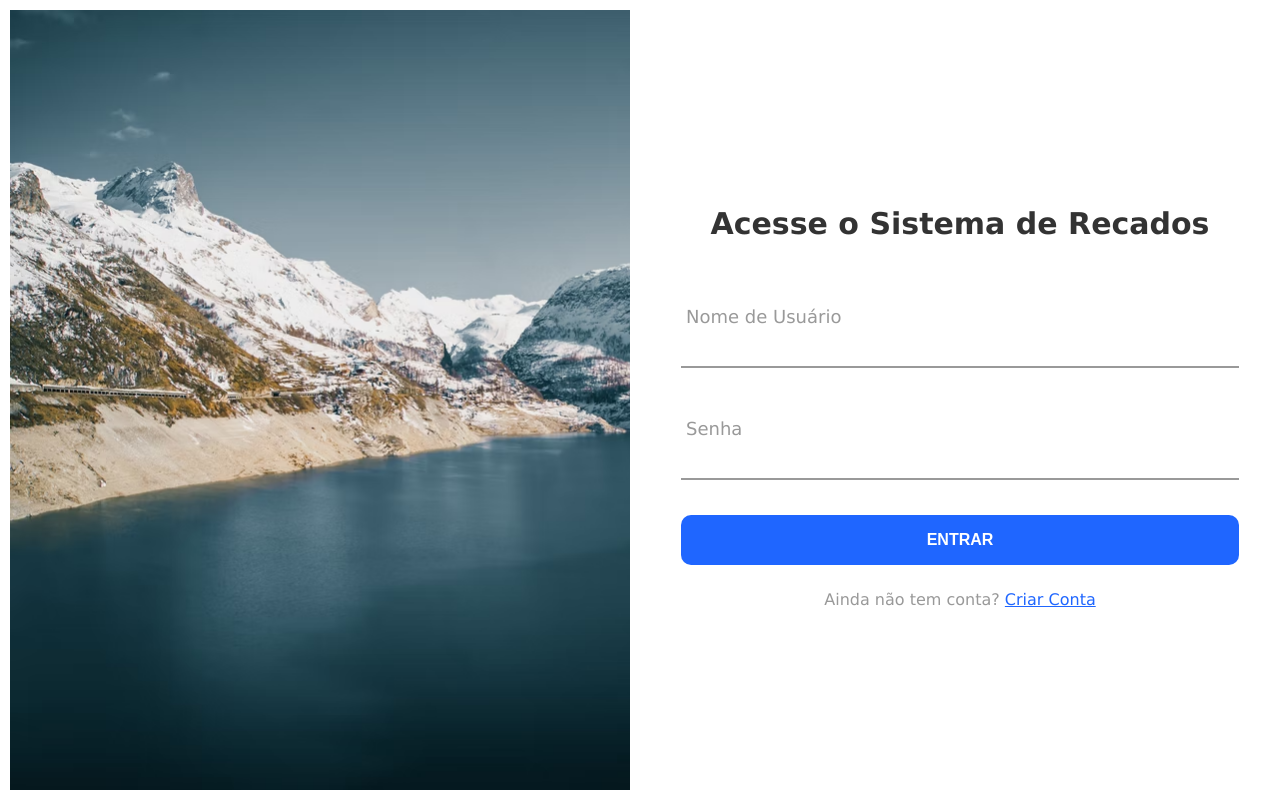
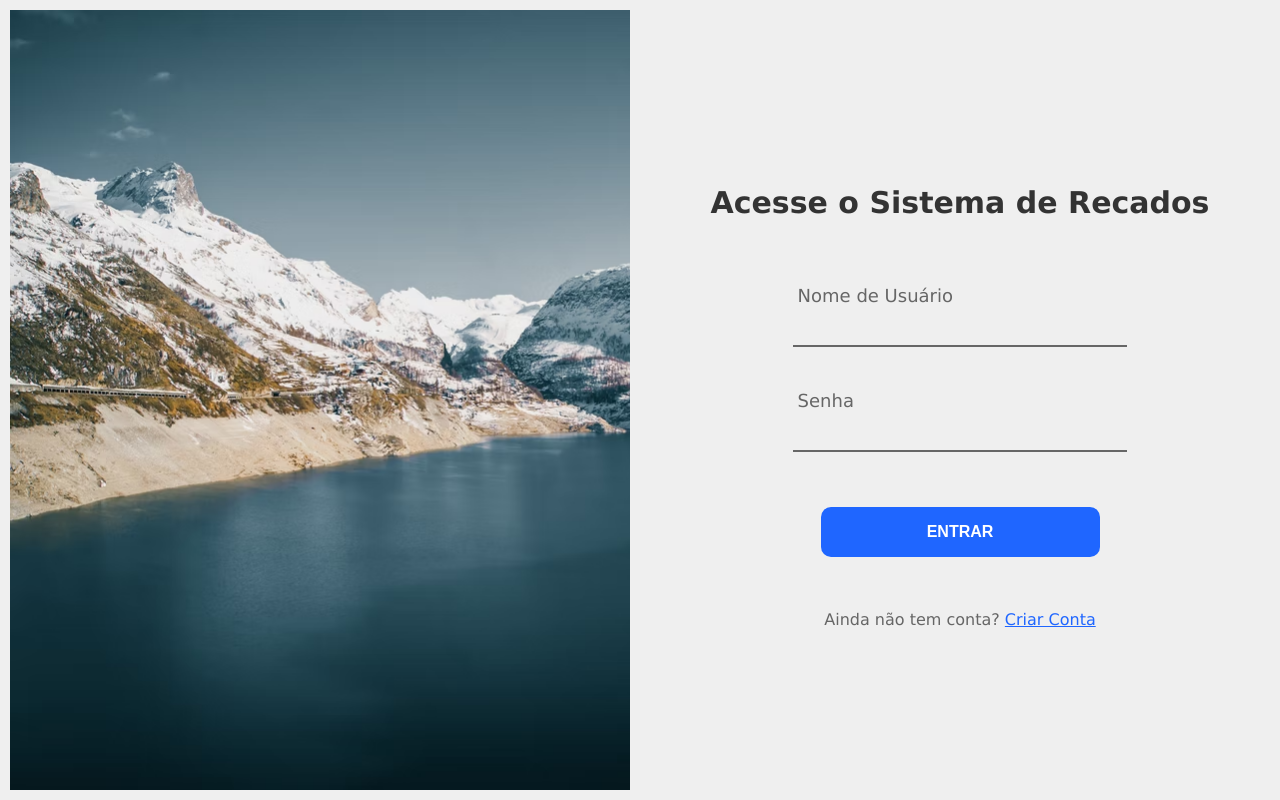
Before and after one commit to Silva-Jackson/atividade-final-front-end-II, a website: page src/index.html in a window 1280 px wide. Drawn offline with Linux system fonts and the light colour scheme.

Commit message:
CSS changes

```diff
--- a/src/css/recados.css
+++ b/src/css/recados.css
@@ -1,16 +1,17 @@
 :root {
   --main-color: #0041cc;
-  --text1: #999;
-  --highlight-text: #222;
-  --input-text: #555;
-  --white-color: #fff;
+  --btn-apagar: #999999;
+  --highlight-text: #111111;
+  --input-text: #555555;
+  --white-color: #ffffff;
   --cancel-button: #f44336;
-  --background-modal: rgba(0, 0, 0, 0.8);
-  --my-messages: #ebf1ff;
-  --table-odd-lines: #c2d4ff;
-  --table-lines: #99b9ff;
-  --table-hover: #709dff;
-  --table-head: #1f66ff;
+  --background-modal: #000000cc;
+  --modal-color: #cccccc;
+  --my-messages: #00000030;
+  /* --table-odd-lines: #00000010; */
+  --table-lines: #00000010;
+  --table-hover: #00000050;
+  --table-head: #002980e6;
 }
 
 body {
@@ -53,6 +54,9 @@ h1 {
 }
 form#seusRecados {
   margin: 2% 0;
+  display: flex;
+  justify-content: center;
+  align-items: center;
 }
 input#descRecado,
 input#newDesc {
@@ -78,6 +82,7 @@ input#salvaRecado {
   text-transform: uppercase;
   font-weight: 700;
 }
+
 /* div {
   margin: 40%;
 } */
@@ -111,7 +116,7 @@ input.apagaRecado {
   width: 80px;
   height: 30px;
   border-radius: 10px;
-  background-color: var(--cancel-button);
+  background-color: var(--btn-apagar);
   color: var(--white-color);
   text-transform: uppercase;
 }
@@ -129,29 +134,33 @@ input.editaRecado {
   text-transform: uppercase;
 }
 table {
-  margin-top: 20px;
-  width: 100%;
+  margin: 20px 10%;
+  width: 80%;
   text-align: center;
-  border-collapse: collapse;
-  border-radius: 5px;
+  /* border-collapse: collapse; */
+  border: 0px solid;
+  border-radius: 10px;
 }
 th {
   height: 50px;
   background-color: var(--table-head);
   color: var(--white-color);
   text-transform: uppercase;
+  /* border-radius: 5px; */
+  /* border-collapse: collapse; */
 }
-table,
+/* table,
 th,
 td {
   border-bottom: 1px solid var(--input-text);
-}
+} */
+
 .tableId {
   width: 30px;
 }
 .tableActions {
   width: 180px;
-  padding: 5px 5px;
+  padding: 5px;
 }
 tr:nth-child(even) {
   background-color: var(--table-lines);
@@ -164,9 +173,13 @@ tr:hover {
 }
 button:hover,
 input#salvaRecado:hover,
-input.apagaRecado:hover,
 input.editaRecado:hover {
-  opacity: 0.75;
+  /* opacity: 0.75; */
+  transition: all 0.4s;
+  background-color: var(--input-text);
+}
+input.apagaRecado:hover {
+  background-color: var(--cancel-button);
   transition: all 0.4s;
 }
 
@@ -175,6 +188,7 @@ input.editaRecado:hover {
   padding: 10px;
   font-size: 12px;
   background-color: var(--cancel-button);
+  /* color: var(--white-color); */
 }
 /* .cancelbtn:hover {
   width: auto;
@@ -200,28 +214,36 @@ img.avatar {
   flex-direction: column;
   align-items: center;
 }
-.btnSair {
+/* .btnSair {
   position: fixed;
   right: 10px;
   top: 0;
   /* width: 50px; */
-  /* height: 30px; */
-  /* background-color: red; */
-  /* color: white; */
+/* height: 30px; */
+/* background-color: red; */
+/* color: white;
   text-align: center;
   padding: 0;
   border-radius: 10px;
+  background: none;
   background-color: var(--my-messages);
-  font-size: 50px;
   margin: 0;
-  /* opacity: 1; */
+  /* opacity: 1;
+} */
+div.logout {
+  display: flex;
+  position: relative;
 }
-a.sair,
-a.sair:visited {
+a.logout,
+a.logout:visited {
   text-decoration: none;
   color: var(--highlight-text);
+  font-size: 50px;
+  right: 0;
+  top: 0;
+  position: absolute;
 }
-a.sair:hover {
+a.logout:hover {
   color: var(--cancel-button);
 }
 /* span.psw {
@@ -246,7 +268,7 @@ a.sair:hover {
 
 /* Modal Content/Box */
 .modal-content {
-  background-color: var(--table-odd-lines);
+  background-color: var(--modal-color);
   margin: 15% auto 15% auto; /* 5% from the top, 15% from the bottom and centered */
   padding: 0px 20px 10px 20px;
   border: 5px solid var(--table-lines);
@@ -257,7 +279,7 @@ a.sair:hover {
 /* The Close Button (x) */
 .close {
   position: absolute;
-  right: 10px;
+  right: 0px;
   top: 0px;
   color: var(--highlight-text);
   font-size: 35px;
@@ -266,7 +288,7 @@ a.sair:hover {
 
 .close:hover,
 .close:focus {
-  color: var(--main-color);
+  color: var(--cancel-button);
   cursor: pointer;
 }
 
--- a/src/css/styles.css
+++ b/src/css/styles.css
@@ -1,7 +1,8 @@
 :root {
   --main-color: #1f66ff;
+  --backgroung-color: #00000010;
   /* --link-color: #666; */
-  --text1: #999;
+  --text1: #666;
   --highlight-text: #333;
   --input-text: #555;
   --white-color: #fff;
@@ -16,6 +17,7 @@ body {
   width: 100vw;
   height: 100vh;
   font-family: Verdana, Geneva, Tahoma, sans-serif;
+  background-color: var(--backgroung-color);
 }
 
 div#container {
@@ -49,7 +51,7 @@ div#container {
   justify-content: center;
   flex: 1;
   margin: 10px;
-  background-color: white;
+  /* background-color: white; */
 }
 /*
 #login {
@@ -115,10 +117,11 @@ button:hover {
 }
 
 .wrapInput {
-  max-width: 100%;
+  max-width: 60%;
   max-height: 100%;
   position: relative;
   border-bottom: 2px solid var(--text1);
+  margin: 5% 20%;
 }
 
 .inputForm {
@@ -173,6 +176,7 @@ button:hover {
   top: -20px;
   font-size: 15px;
 }
+/* color: blue; */
 .inputForm:focus + .focusInputForm::before {
   width: 100%;
 }
@@ -180,6 +184,9 @@ button:hover {
   top: -20px;
   font-size: 15px;
 }
+/* .focusInputForm::after {
+  color: #1f66ff;
+} */
 .has-val.inputForm + .focusInputForm::before {
   width: 100%;
 }
@@ -193,12 +200,13 @@ button:hover {
   justify-content: center;
   align-items: center; */
   /* padding: 0 20px; */
-  width: 100%;
+  width: 50%;
   height: 50px;
   background-color: var(--main-color);
   border-radius: 10px;
   transition: all 0.4s;
   font-weight: bold;
+  margin: 5% 25%;
 }
 .loginFormBtn:hover {
   background-color: var(--input-text);
```
Also changed, not shown: src/index.html (+1 -0 lines), src/seus-recados.html (+6 -1 lines).
